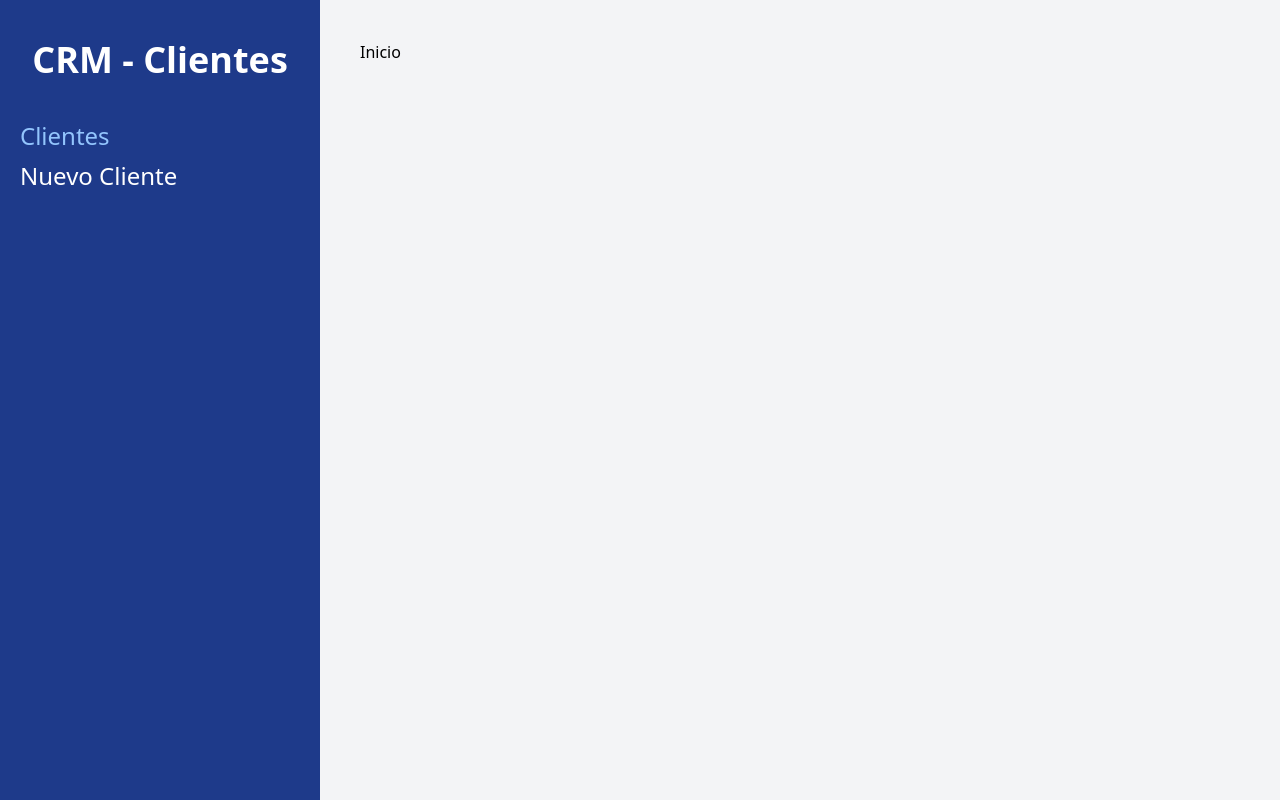
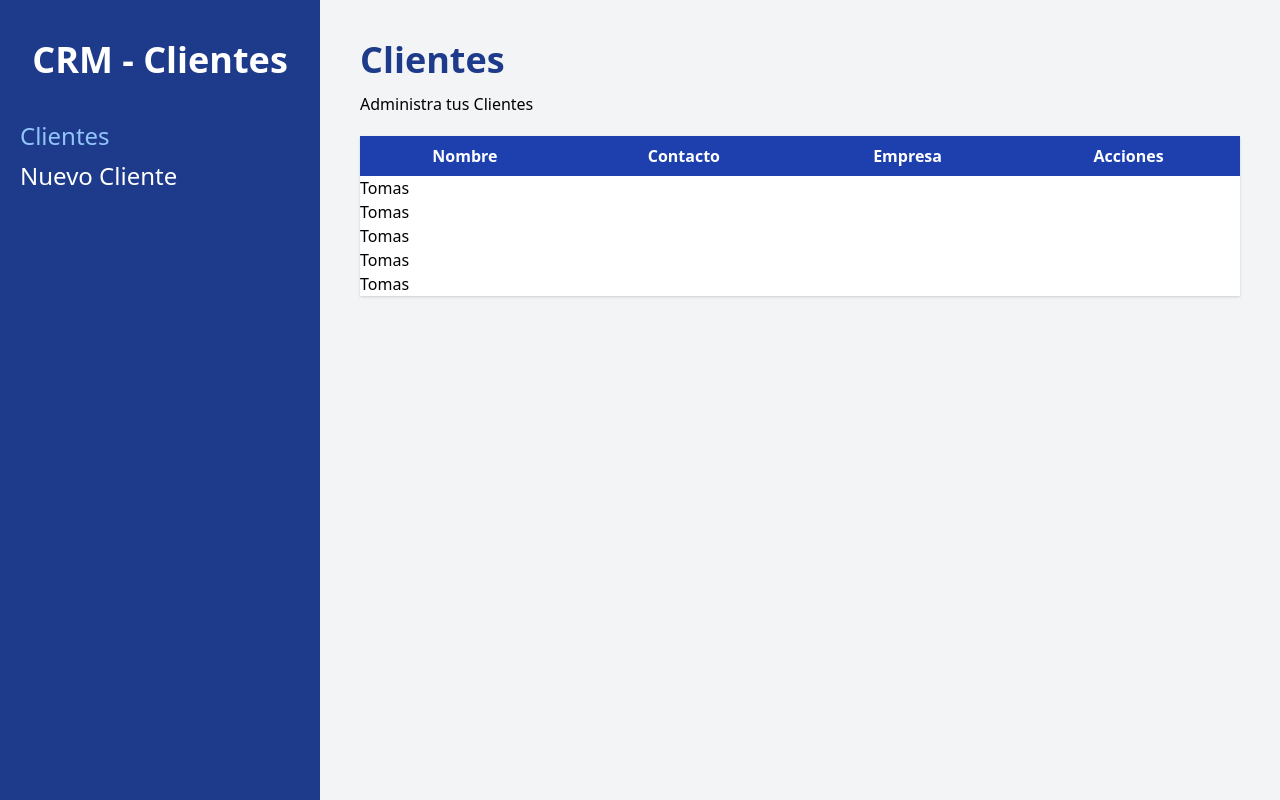
Before and after one commit to tomidziurdzia/Administrador-Clientes, a React (Vite) app: page /clientes in a window 1280 px wide. Built offline with nearby package versions, Linux system fonts and the light colour scheme; data requests are answered from the project's data file.

Commit message:
Creando Tabla para mostrar clientes

```diff
--- /dev/null
+++ b/src/components/Cliente.jsx
@@ -0,0 +1,11 @@
+import React from "react";
+
+const Cliente = ({ cliente }) => {
+  return (
+    <div>
+      <h1>{cliente.nombre}</h1>
+    </div>
+  );
+};
+
+export default Cliente;
--- a/src/paginas/Inicio.jsx
+++ b/src/paginas/Inicio.jsx
@@ -1,4 +1,5 @@
 import { useState, useEffect } from "react";
+import Cliente from "../components/Cliente";
 
 const Inicio = () => {
   const [clientes, setClientes] = useState([]);
@@ -20,7 +21,25 @@
 
   return (
     <div>
-      <h1>Inicio</h1>
+      <>
+        <h1 className="font-black text-4xl text-blue-900">Clientes</h1>
+        <p className="mt-3">Administra tus Clientes</p>
+        <table className="w-full mt-5 table-auto shadow bg-white">
+          <thead className="bg-blue-800 text-white">
+            <tr>
+              <th className="p-2">Nombre</th>
+              <th className="p-2">Contacto</th>
+              <th className="p-2">Empresa</th>
+              <th className="p-2">Acciones</th>
+            </tr>
+          </thead>
+          <tbody>
+            {clientes.map((cliente) => (
+              <Cliente key={cliente.id} cliente={cliente} />
+            ))}
+          </tbody>
+        </table>
+      </>
     </div>
   );
 };
```
